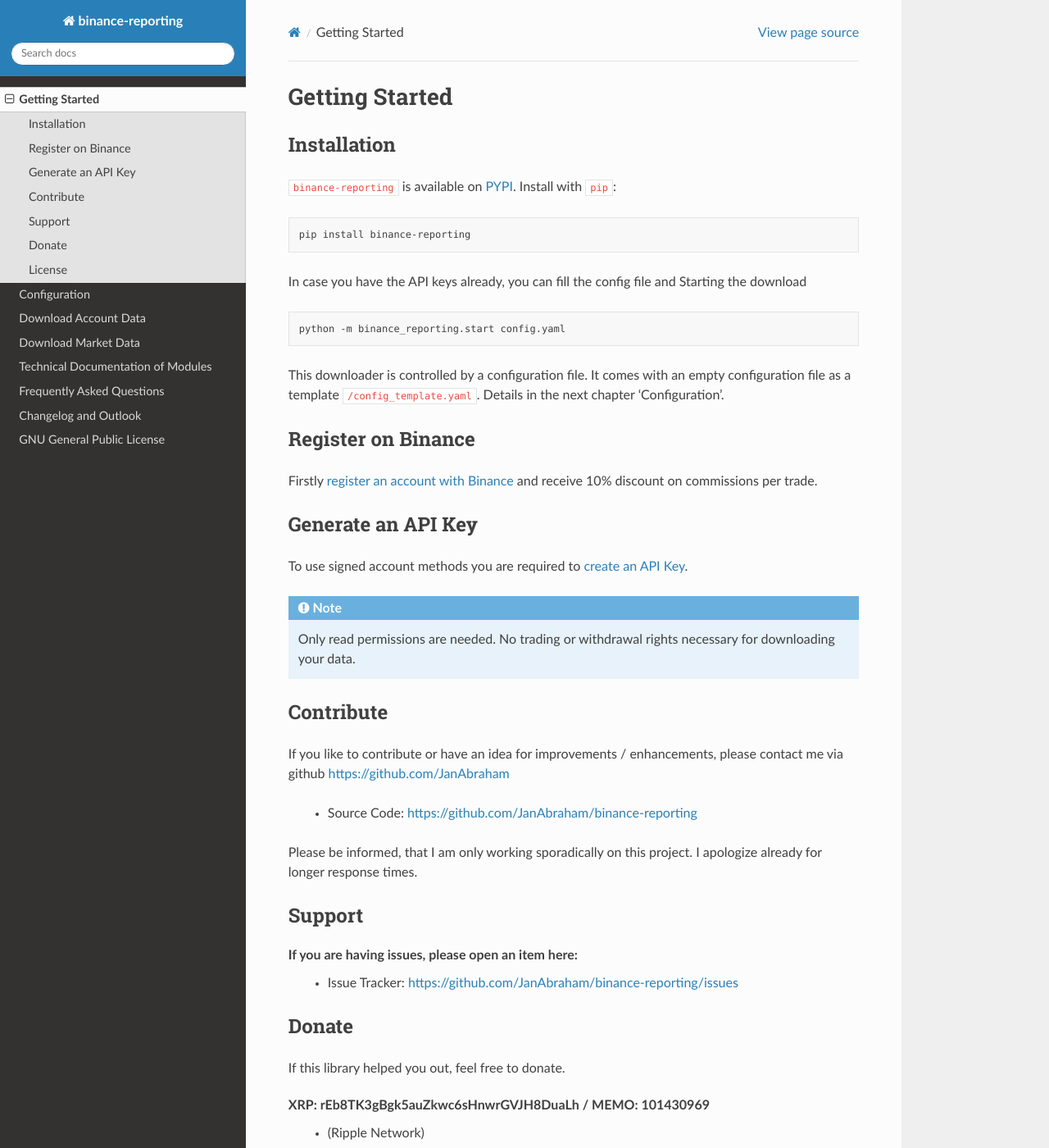
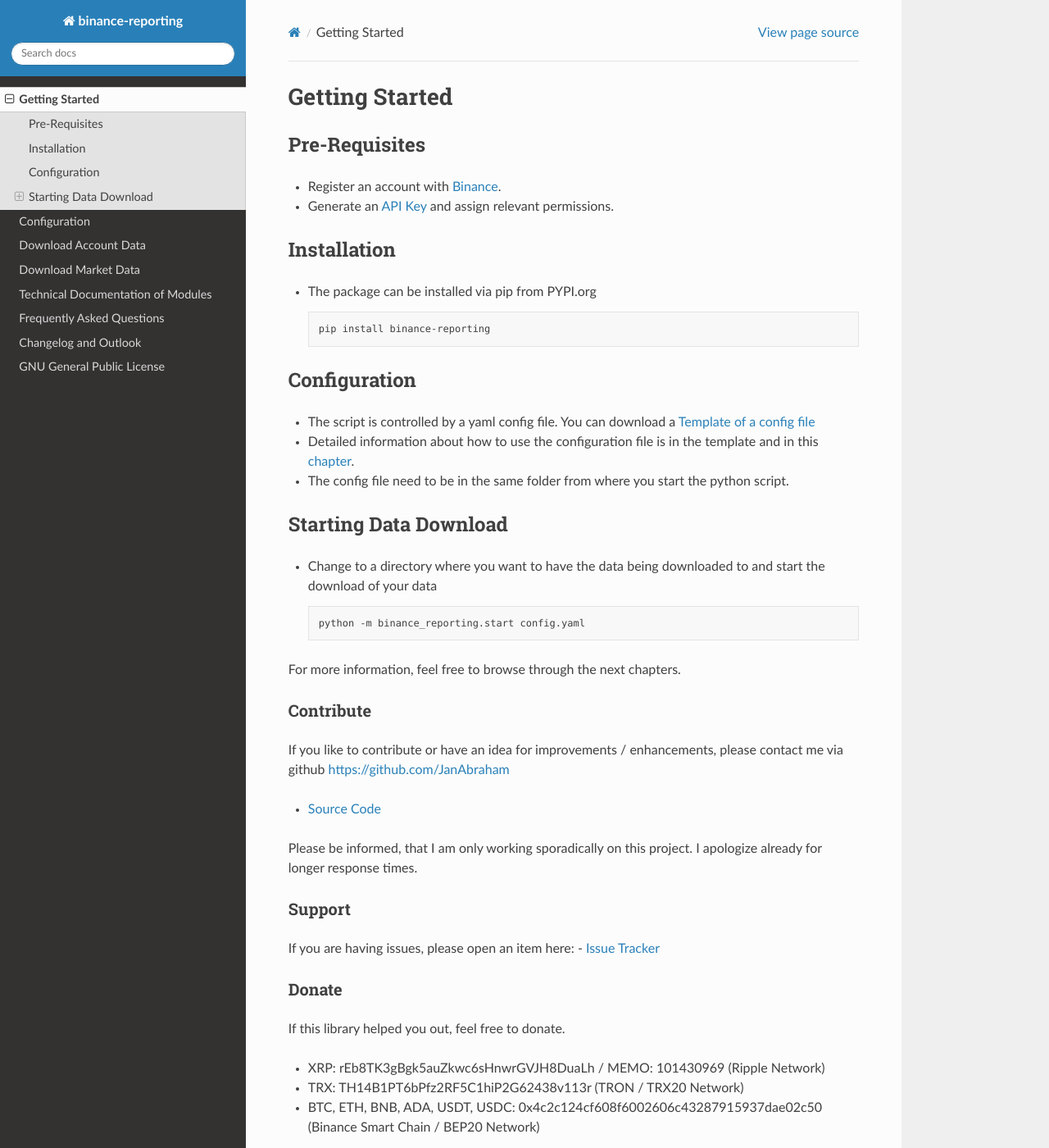
Before and after one commit to JanAbraham/binance-reporting, a Sphinx documentation site: the page built from docs/overview.rst, in a window 1280 px wide and 1400 px high. Shown: the whole window at 82% size. Built offline with Sphinx 7.4.7 and the Read the Docs theme 2.0.0, drawn with Linux system fonts in a browser that asks for light colours; some of the changed text lies outside the part shown.

Commit message:
update to v0.2.0

```diff
--- a/docs/overview.rst
+++ b/docs/overview.rst
@@ -1,71 +1,59 @@
 Getting Started
 ===============
 
+Pre-Requisites
+~~~~~~~~~~~~~~
+- Register an account with `Binance <https://accounts.binance.com/en/register?ref=CA3POK5P>`_.
+- Generate an `API Key <https://www.binance.com/en/my/settings/api-management>`_ and assign relevant permissions.
+
 Installation
-------------
+~~~~~~~~~~~~
+- The package can be installed via pip from PYPI.org
 
-``binance-reporting`` is available on `PYPI <https://pypi.python.org/pypi/binance-reporting/>`_.
-Install with ``pip``:
+  .. code:: bash
 
-.. code:: bash
+      pip install binance-reporting
 
-    pip install binance-reporting
+Configuration
+~~~~~~~~~~~~~
+- The script is controlled by a yaml config file. You can download a `Template of a config file <https://github.com/JanAbraham/binance-reporting/blob/main/configs/config_template.yaml>`_
+- Detailed information about how to use the configuration file is in the template and in this `chapter <https://binance-reporting.readthedocs.io/en/latest/config.html>`_.
+- The config file need to be in the same folder from where you start the python script.
 
+Starting Data Download
+~~~~~~~~~~~~~~~~~~~~~~
+- Change to a directory where you want to have the data being downloaded to and start the download of your data
 
-In case you have the API keys already, you can fill the config file and Starting the download
+  .. code:: bash
 
-.. code:: bash
-
-    python -m binance_reporting.start config.yaml
-
-This downloader is controlled by a configuration file. It comes with an empty configuration file as a template :file:`/config_template.yaml`. Details in the next chapter 'Configuration'.
-
-
-Register on Binance
--------------------
-
-Firstly `register an account with Binance <https://accounts.binance.com/en/register?ref=CA3POK5P>`_ and receive 10% discount on commissions per trade.
-
-Generate an API Key
--------------------
-
-To use signed account methods you are required to `create an API Key  <https://www.binance.com/en/support/faq/360002502072>`_.
-
-.. note:: Only read permissions are needed. No trading or withdrawal rights necessary for downloading your data.
+      python -m binance_reporting.start config.yaml
 
 
 
+For more information, feel free to browse through the next chapters.
+
 Contribute
 ----------
-
 If you like to contribute or have an idea for improvements / enhancements, please contact me via github https://github.com/JanAbraham
 
-  - Source Code: https://github.com/JanAbraham/binance-reporting
+- `Source Code <https://github.com/JanAbraham/binance-reporting>`_
 
 Please be informed, that I am only working sporadically on this project. I apologize already for longer response times.
 
 
 Support
 -------
-
 If you are having issues, please open an item here:
-  - Issue Tracker: https://github.com/JanAbraham/binance-reporting/issues
-
+- `Issue Tracker <https://github.com/JanAbraham/binance-reporting/issues>`_
 
 Donate
 ------
-
 If this library helped you out, feel free to donate.
 
-XRP: rEb8TK3gBgk5auZkwc6sHnwrGVJH8DuaLh / MEMO: 101430969
-  - (Ripple Network)
-TRX: TH14B1PT6bPfz2RF5C1hiP2G62438v113r
-  - (TRON / TRX20 Network)
-BTC, ETH, BNB, ADA, USDT, USDC: 0x4c2c124cf608f6002606c43287915937dae02c50
-  - (Binance Smart Chain / BEP20 Network)
-
+- XRP: rEb8TK3gBgk5auZkwc6sHnwrGVJH8DuaLh / MEMO: 101430969 (Ripple Network)
+- TRX: TH14B1PT6bPfz2RF5C1hiP2G62438v113r (TRON / TRX20 Network)
+- BTC, ETH, BNB, ADA, USDT, USDC: 0x4c2c124cf608f6002606c43287915937dae02c50  (Binance Smart Chain / BEP20 Network)
 
 License
 -------
-
 The project is licensed under GNU General Public License.
```
Also changed, not shown: README.rst (+35 -30 lines).
